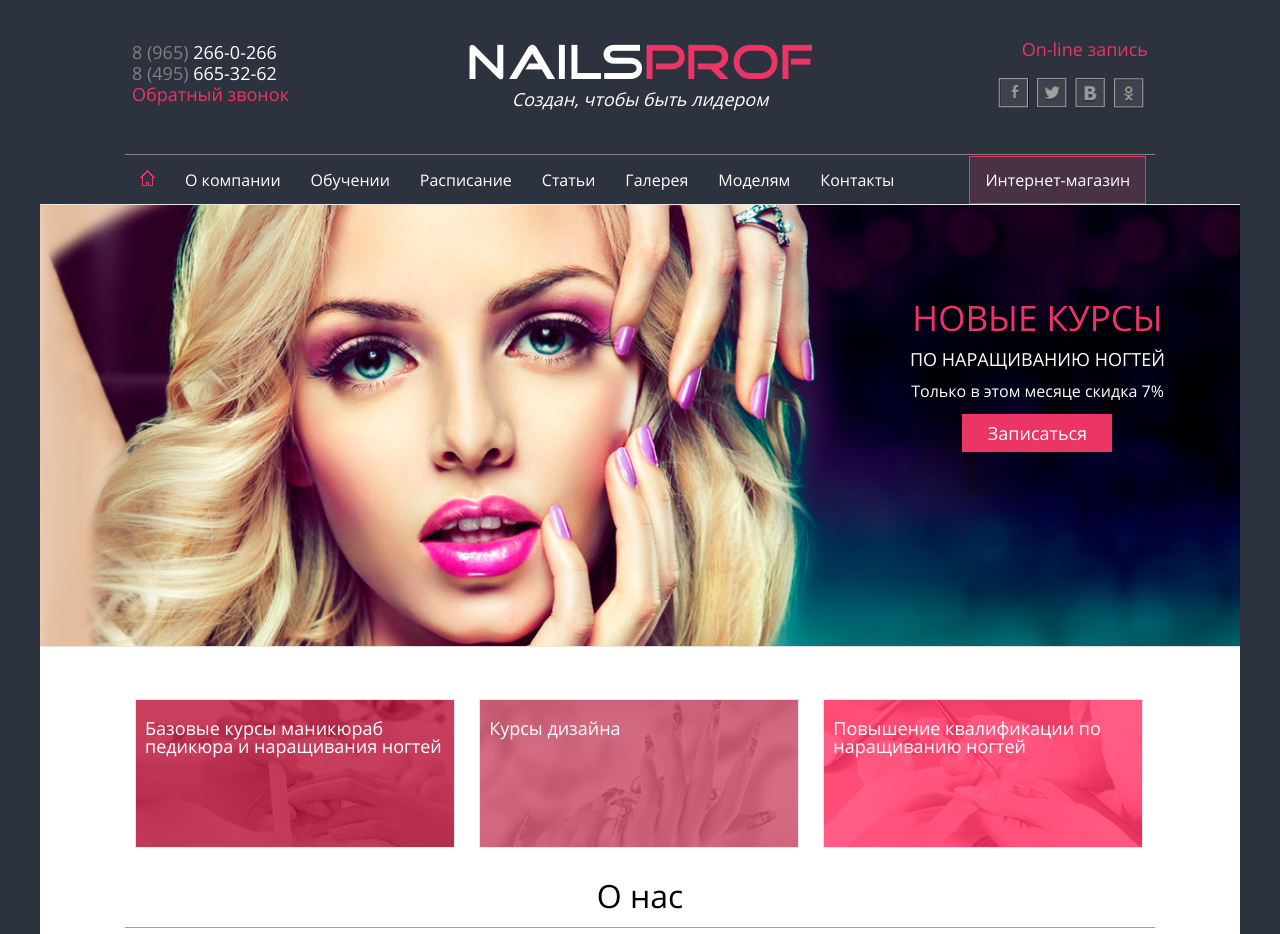
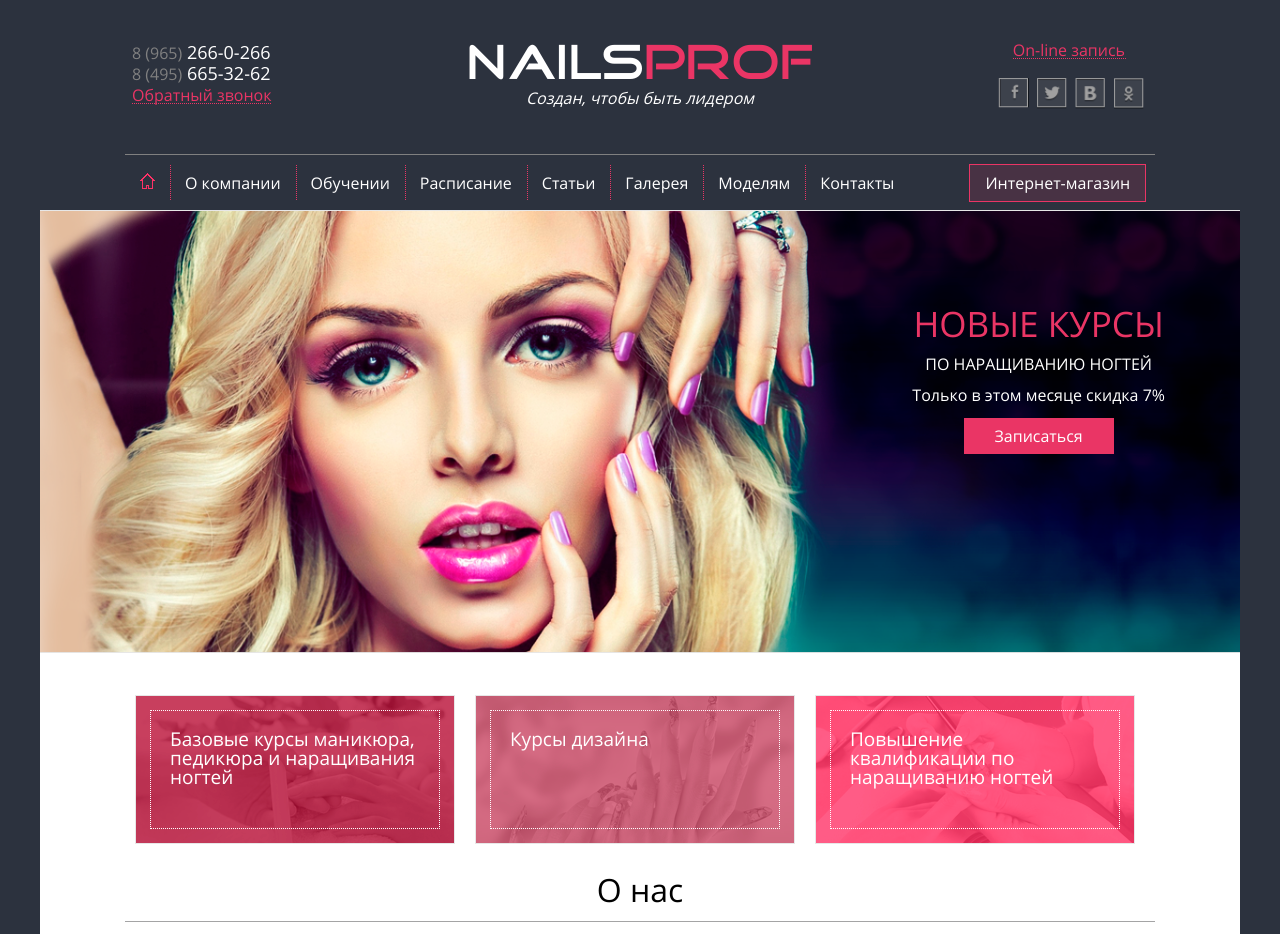
Before and after one commit to nastasiakh/NailsProfi, a plain HTML site: page index.html in a window 1280 px wide. Shown: the top 934 px of the page. Drawn offline with Linux system fonts and the light colour scheme.

Commit message:
Added pseudo under links

```diff
--- a/css/style.css
+++ b/css/style.css
@@ -100,7 +100,7 @@ a:visited{
 }
 span{
 	color: white;
-	font-size: 18px;
+	font-size: 16px;
 }
 .logo-name{
 	display: block;
@@ -123,11 +123,30 @@ span{
 .grey{
 	color: grey;
 }
+.callback:after{
+	display: block;
+	height: 1px;
+	width: 140px;
+	background: repeating-linear-gradient(to right, #ea3565, #ea3565 1px, #2c323e, #2c323e 2px);
+	content: "";
+}
 .online{
 	text-align: right;
 }
 .appointment{
 	margin-bottom: 20px;
+	text-align: right;
+	padding-right: 23px;
+	position: relative;
+}
+.appointment:after{
+	display: block;
+	height: 1px;
+	width: 114px;
+	background: repeating-linear-gradient(to right, #ea3565, #ea3565 1px, #2c323e, #2c323e 2px);
+	content: "";
+	position: absolute;
+	right: 21px;
 }
 .s_media > ul{
 	font-size: 0;
@@ -179,13 +198,48 @@ nav ul {
 nav ul li{
 	font-size: 16px;
 	display: inline-block;
-	margin: 0;
-	padding: 15px 15px;
+	margin: 8px 0;
+	padding: 10px 15px;
+	position: relative;
 }
-nav ul li:hover{
+nav ul li:after{
+	display: block;
+	height: 35px;
+	width: 1px;
+	background: repeating-linear-gradient(#ea3565, #ea3565 1px, #2c323e, #2c323e 2px);
+	content: "";
+	position: absolute;
+	top: 0;
+	left: 0;
+}
+header nav ul li:first-child:after,
+header nav ul li:last-child:after{
+	content: none;
+}
+nav ul li:hover a{
+	color: #ea3565;
+}
+.sub-menu{
+	display: none;
+
+}
+.top-menu:hover .sub-menu{
+	display:block;
+	width: 150px;
+	text-decoration:none;
+	position: absolute;
+	z-index: 10;
 	background-color: #ea3565;
 }
-header nav ul li:last-child{
+.sub-menu ul li a{
+	display:block;
+	color: white;
+	z-index: 15;
+}
+header nav ul li:first-child:hover{
+	background-color: #0000;
+}
+#e-shop{
 	background-color: #483244;
 	border: 1px #ea3565 solid;
 	margin-left: 60px;
@@ -235,26 +289,44 @@ header nav ul li:last-child{
 
 /*Courses*/
 .courses{
+	font-size:0;
 	margin-top: 20px;
 	margin-bottom: 20px;
 }
 .courses div>div>span{
 	display: block;
 	position: absolute;
-	margin: 10px;
-	top: 10px;
+	margin: 0 35px;
+	top: 35px;
+	font-size: 19px;
 }
-.courses div>div{
+.courses div>div {
 	position: relative;
+	z-index: 1;
 	display: inline-block;
-	margin: 10px;
+	margin: 0 10px;
 }
+.courses div>div:after{
+	content: "";
+	position: absolute;
+	top: 15px;
+	left: 15px;
+	right: 15px;
+	bottom: 15px;
+	border: white dotted 1px;
+}
+.courses div>div>img:hover div{
+	background: #67a53b;
+	z-index:5;
+}
+
+
 
 /*About section*/
 .about{
 	color: black;
-	margin-top: 20px;
-	margin-bottom: 20px;
+	margin-top: 30px;
+	margin-bottom: 30px;
 }
 h2{
 	font-size: 32px;
@@ -296,6 +368,7 @@ footer{
 footer nav{
 	text-align: center;
 }
+
 footer .head{
 	border-top: 1px grey solid;
 }
--- a/index.html
+++ b/index.html
@@ -1,5 +1,5 @@
 <!DOCTYPE html>
-<html>
+<html lang="ru">
 	<head>
 		<title>Nailsprof</title>
 		<link rel="stylesheet" type="text/css" href="css/style.css">
@@ -20,8 +20,8 @@
 								<span class="grey">8 (495)</span> 665-32-62
 							</a>
 						</div>
-						<div>
-							<a href="#" title="callback"><span class="pink">Обратный звонок</span></a>
+						<div class="callback">
+							<a href="#"><span class="pink">Обратный звонок</span></a>
 						</div>
 
 					</div>
@@ -61,22 +61,28 @@
 
 				<nav>
 					<ul>
-						<li><a href="#"><img src="images/home.png"></a></li>
-						<li><a href="#">О компании</a></li>
+						<li><a href="#"><img src="images/home.png" alt="home"/></a></li>
+						<li class="top-menu"><a href="#">О компании</a>
+							<ul class="sub-menu">
+								<li><a href="#">О нас</a></li>
+								<li><a href="#">Наша команда</a></li>
+								<li><a href="#">Новости</a></li>
+							</ul>
+						</li>
 						<li><a href="#">Обучении</a></li>
 						<li><a href="#">Расписание</a></li>
 						<li><a href="#">Статьи</a></li>
 						<li><a href="#">Галерея</a></li>
 						<li><a href="#">Моделям</a></li>
 						<li><a href="#">Контакты</a></li>
-						<li><a href="#">Интернет-магазин</a></li>
+						<li id="e-shop"><a href="#">Интернет-магазин</a></li>
 					</ul>
 				</nav>
 			</header>
 		</div>
 		<main class="white-container">
 			<section class="banner white-container">
-				<div><img src="images/slider2.png"/></div>
+				<div><img src="images/slider2.png" alt="beauty"/></div>
 				<div class="text-on-pic ">
 					<span class="new pink">Новые Курсы</span>
 					<span>по наращиванию ногтей</span>
@@ -88,17 +94,17 @@
 			<section class="courses container">
 				<div>
 					<div class="pink">
-						<img src="images/course1.png"/>
-						<span>Базовые курсы маникюраб педикюра и наращивания ногтей</span>
+						<img src="images/course1.png" alt="manicure"/>
+						<span>Базовые курсы маникюра, педикюра и наращивания ногтей</span>
 					</div>
 
 					<div>
-						<img src="images/course2.png"/>
+						<img src="images/course2.png" alt="manicure"/>
 						<span>Курсы дизайна</span>
 					</div>
 
 					<div>
-						<img src="images/course3.png"/>
+						<img src="images/course3.png" alt="manicure"/>
 						<span>Повышение квалификации по наращиванию ногтей</span>
 					</div>
 				</div>
@@ -116,7 +122,7 @@
 				<div class="post-preview">
 					<p class="pink">Новинки! Гель-лаки с эффектом хрома</p>
 					<div>
-						<img src="images/calendar_icon.png"/>
+						<img src="images/calendar_icon.png" alt="date"/>
 						<span>26.11.14</span>
 					</div>
 					<p>Поступили в продажу новые гель-лаки "Metallic gel polish" с эфф</p>
@@ -126,7 +132,7 @@
 				<div class="post-preview">
 					<p class="pink">Новые пластиковые формы в продаже</p>
 					<div>
-						<img src="images/calendar_icon.png"/>
+						<img src="images/calendar_icon.png" alt="date"/>
 						<span>19.11.14</span>
 					</div>
 					<p>В продажу поступили новые пластиковые формы для наращивания ног</p>
@@ -136,7 +142,7 @@
 				<div class="post-preview">
 					<p class="pink">Маникюр и педикюр в ноябре 2014</p>
 					<div>
-						<img src="images/calendar_icon.png"/>
+						<img src="images/calendar_icon.png" alt="date"/>
 						<span>07.11.14</span>
 					</div>
 					<p>Курс маникюра состоится 16, 17, 18, 23, 25 ноября 2014 года. Ма</p>
@@ -168,8 +174,8 @@
 							<span class="grey">8 (495)</span> 665-32-62
 						</a>
 					</div>
-					<div>
-						<a href="#" title="callback"><span class="pink">Обратный звонок</span></a>
+					<div class="callback">
+						<a href="#"><span class="pink">Обратный звонок</span></a>
 					</div>
 
 				</div>
@@ -209,7 +215,7 @@
 
 			<section class="copyright">
 				<span>NailsProf © 2014</span>
-				<img src="images/counter.png"/>
+				<img src="images/counter.png" alt="counter"/>
 				<span class="grey"><a>Создание сайта <span class="pink">Webstroy</span></a></span>
 			</section>
 		</footer>
```
